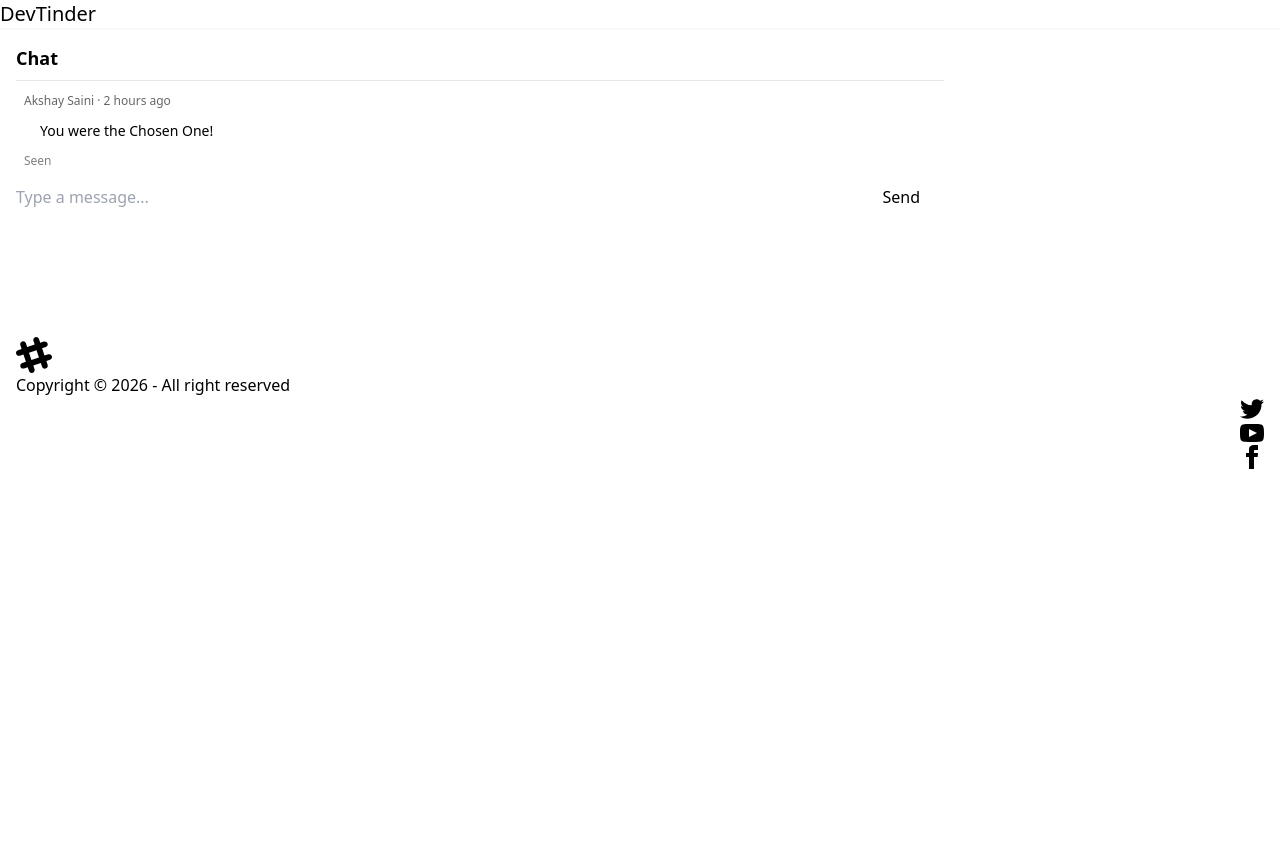
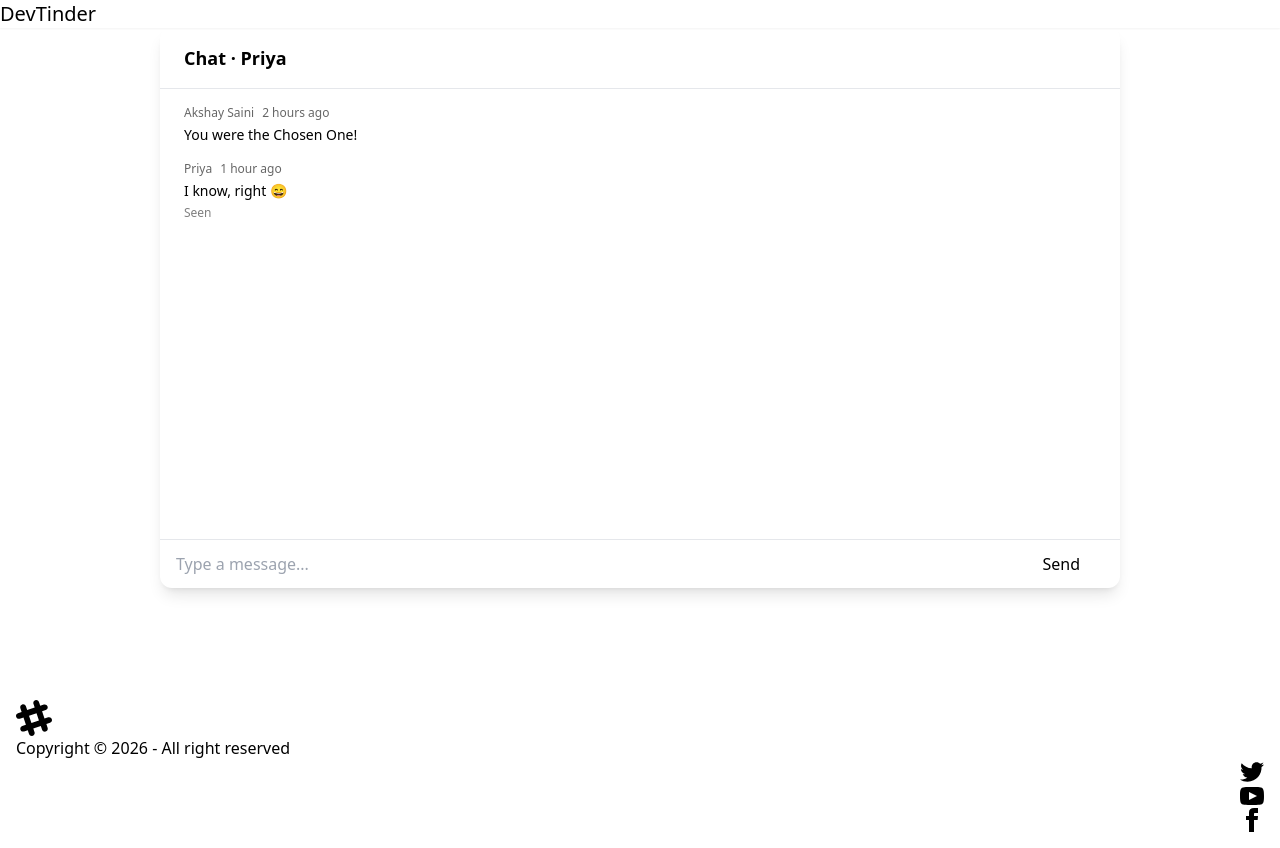
Before and after one commit to Priyasaha7/Dev_Tinder_Web, a React (Vite) app: page /chat/1 in a window 1280 px wide. Before the commit the page ends 800 px from the top, so only its background shows below. Built offline with nearby package versions, Linux system fonts and the light colour scheme; no server answers.

Commit message:
feat: implement static chat UI with sender and receiver bubbles

```diff
--- a/src/Components/Chat.jsx
+++ b/src/Components/Chat.jsx
@@ -1,29 +1,40 @@
 const Chat = () => {
   return (
-    <div className="flex flex-col h-full w-3/4  bg-base-300 rounded-xl p-4">
+    <div className="flex flex-col h-[70vh] w-3/4 mx-auto bg-base-300 rounded-xl shadow-lg">
       {/* Header */}
-      <div className="border-b border-base-content/20 pb-2 mb-3">
-        <h2 className="text-lg font-semibold">Chat</h2>
+      <div className="border-b border-base-content/20 px-6 py-4">
+        <h2 className="text-lg font-semibold">Chat · Priya</h2>
       </div>
 
-      {/* Messages Area */}
-      <div className="flex-1 overflow-y-auto space-y-4 px-2">
-        {/* Incoming Message */}
-        <div className="flex flex-col max-w-[70%]">
-          <span className="text-xs opacity-60 mb-1">
-            Akshay Saini · 2 hours ago
-          </span>
-          <div className="bg-base-200 rounded-xl px-4 py-2 text-sm">
+      {/* Messages */}
+      <div className="flex-1 overflow-y-auto px-6 py-4 space-y-4">
+        {/* Other user message */}
+        <div className="chat chat-start">
+          <div className="chat-header text-xs opacity-60 mb-1">
+            Akshay Saini
+            <time className="ml-2">2 hours ago</time>
+          </div>
+          <div className="chat-bubble bg-base-200 text-sm">
             You were the Chosen One!
           </div>
-          <span className="text-xs opacity-50 mt-1">Seen</span>
+        </div>
+
+        {/* Priya message */}
+        <div className="chat chat-end">
+          <div className="chat-header text-xs opacity-60 mb-1">
+            Priya
+            <time className="ml-2">1 hour ago</time>
+          </div>
+          <div className="chat-bubble bg-primary text-primary-content text-sm">
+            I know, right 😄
+          </div>
+          <div className="chat-footer text-xs opacity-50 mt-1">Seen</div>
         </div>
       </div>
 
-      {/* Input Area */}
-      <div className="mt-4 flex items-center gap-2">
+      {/* Input */}
+      <div className="border-t border-base-content/20 px-4 py-3 flex gap-3">
         <input
-          type="text"
           placeholder="Type a message..."
           className="input input-bordered w-full bg-base-200"
         />
```
